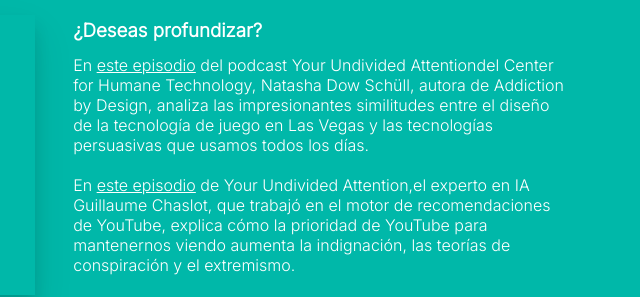
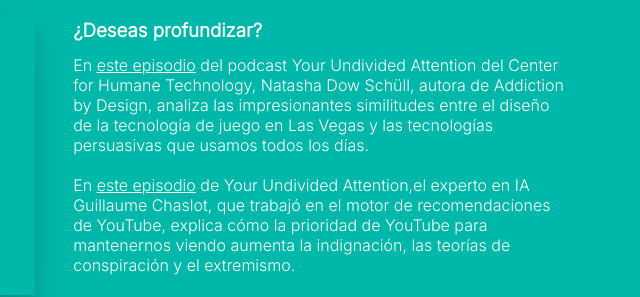
Before and after one commit to jshc27/Hutech.v1, a plain HTML site: page principleScreen/techPersuasive.html in a window 1280 px wide. Shown: the part 201-498 px from the top of the page, 586-1226 px from the left. Drawn offline with Linux system fonts and the light colour scheme.

Commit message:
Adding change: improving the text of techPersuasive

```diff
--- a/principleScreen/techPersuasive.html
+++ b/principleScreen/techPersuasive.html
@@ -27,7 +27,7 @@
             <a href="./ecoAttention.html"><</a>
         </button>
         <h3>¿Deseas profundizar?</h3>
-        <p>En <a href="https://www.humanetech.com/podcast/1-what-happened-in-vegas">este episodio</a> del podcast Your Undivided Attentiondel Center for Humane Technology,
+        <p>En <a href="https://www.humanetech.com/podcast/1-what-happened-in-vegas">este episodio</a> del podcast Your Undivided Attention del Center for Humane Technology,
             Natasha Dow Schüll, autora de Addiction by Design, analiza las impresionantes similitudes
             entre el diseño de la tecnología de juego en Las Vegas y las tecnologías persuasivas que usamos
             todos los días.</p>
```
